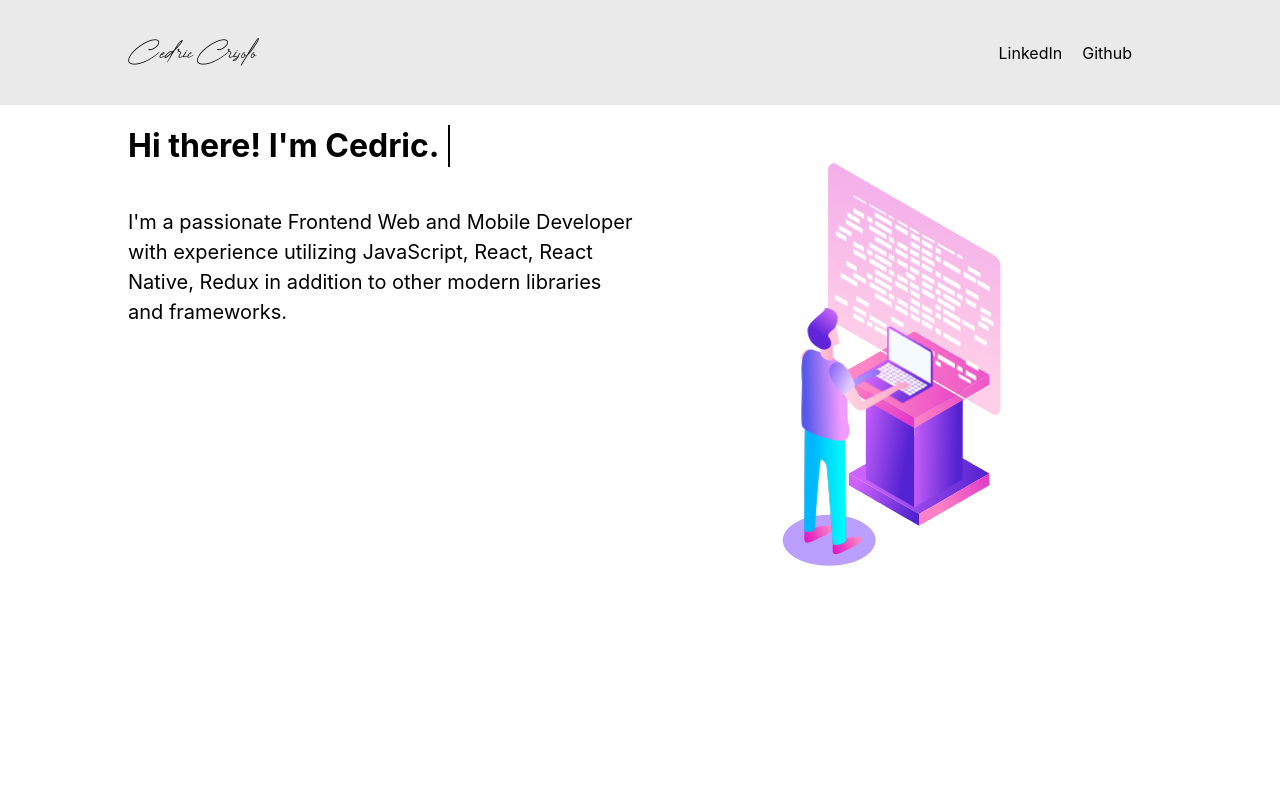
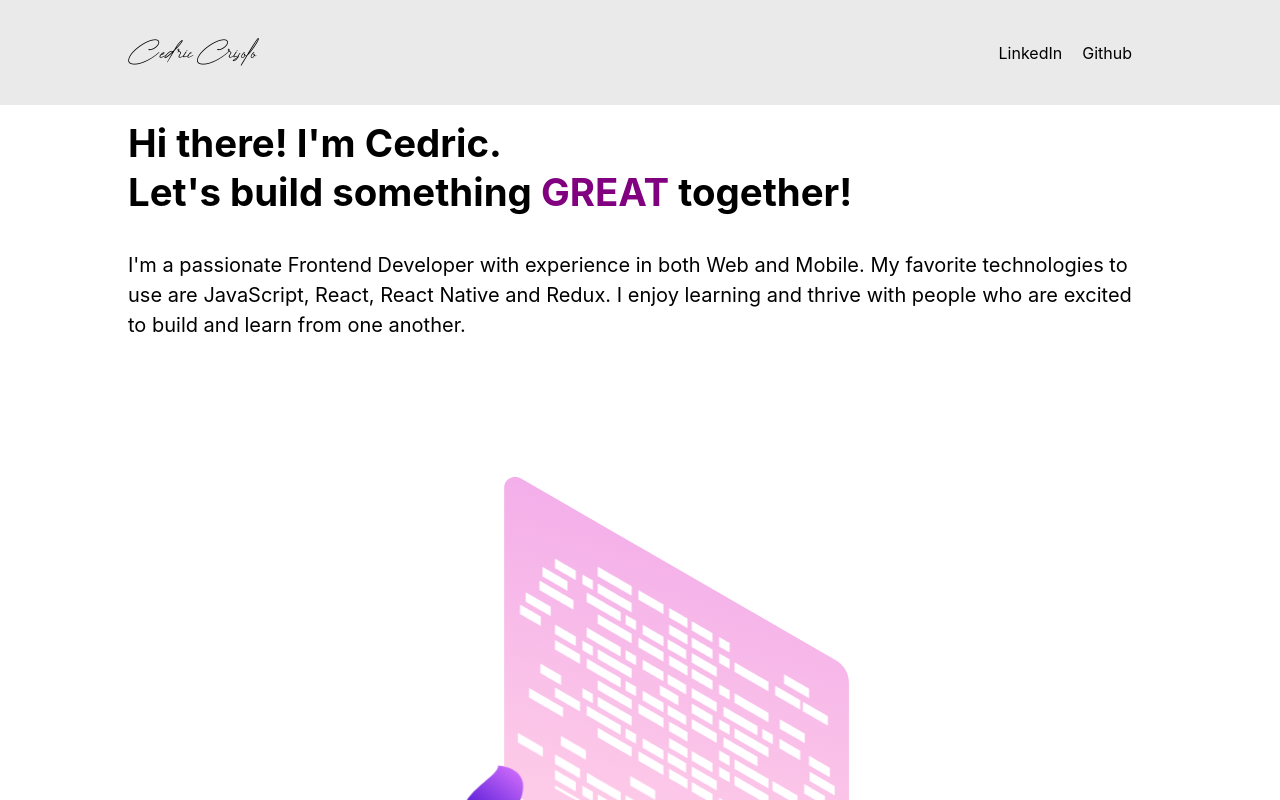
Before and after one commit to ccrisolo/ceds-portfolio, a React (Create React App) app: page / in a window 1280 px wide. Shown: the top 800 px of the page. Built offline with nearby package versions, Linux system fonts and the light colour scheme.

Commit message:
adds typing effect to intro statement

```diff
--- a/package.json
+++ b/package.json
@@ -14,6 +14,7 @@
     "react-router-dom": "^5.2.0",
     "react-scripts": "4.0.3",
     "styled-components": "^5.3.0",
+    "typewriter-effect": "^2.18.2",
     "web-vitals": "^1.1.2"
   },
   "scripts": {
--- a/src/App.css
+++ b/src/App.css
@@ -93,24 +93,15 @@ p {
     display: flex;
     justify-content: flex-start;
     align-items: center;
+    min-height: 250px;
+    margin-right: 15px;
 }
 
-.input-cursor{
-    display: inline-block;
-    width: 2px;
-    height: 42px;
-    background-color:black;
-    margin-left: 8px;
-    animation: blink .6s linear infinite alternate;
+.type-wrapper{
+    line-height: 2em;
+
+    font-size: larger;
 }
-
-@keyframes blink {
-    0% {opacity: 1;}
-    40% {opacity: 1;}
-    60% {opacity: 0;}
-    100% {opacity: 0;}
-}
-
 
 @media (min-width: 900px) {
     .App {
@@ -125,6 +116,14 @@ p {
         display: grid;
         grid-template-columns: 1fr 1fr;
     }
+    .typing-container{
+        min-height: 125px;
+        min-width: 700px;
+    }
+    .type-wrapper{
+        line-height: 1.25em;
+        font-size: larger;
+    }
 
     .intro {
         grid-column: 1/2;
@@ -135,3 +134,11 @@ p {
         grid-column: 1/-1;
     }
 }
+
+
+@media (max-width: 1400px){
+    .intro-section{
+        display: grid;
+        grid-template-columns: 1fr;
+    }
+}
--- a/src/App.js
+++ b/src/App.js
@@ -8,12 +8,9 @@ import developer from "./animations/developer.json";
 import Portfolio from "./animations/Portfolio.json";
 import Task from "./animations/Task.json";
 import NavBar from "./components/NavBar/NavBar";
-import { Signature } from "./components/NavBar/NavBarElements";
+import Typewriter from "typewriter-effect";
 
 function App() {
-
-
-
     return (
         <>
             <div className='App'>
@@ -23,17 +20,33 @@ function App() {
                 <div className='intro-section'>
                     <div className='intro'>
                         <div className='typing-container'>
-                            <span id='sentence'>
-                                <h1>Hi there! I'm Cedric.</h1>
-                            </span>
-                            <span className='input-cursor'></span>
+                            <Typewriter
+                                options={{
+                                    loop: false,
+                                    cursor: "",
+                                    delay:50,
+                                    cursorClassName: "type-cursor",
+                                    wrapperClassName: "type-wrapper",
+                                }}
+                                onInit={typewriter => {
+                                    typewriter
+                                        .typeString(
+                                            `<h1>Hi there! I'm Cedric.</h1>`
+                                        )
+                                        .pauseFor(1000)
+                                        .typeString(
+                                            `<h1>Let's build something <span style="color: purple;"> GREAT </span> together!</h1>`
+                                        )
+                                        .start();
+                                }}
+                            />
                         </div>
-                        {/* <h1>Hi there! I'm Cedric.</h1> */}
                         <p>
-                            I'm a passionate Frontend Web and Mobile Developer
-                            with experience utilizing JavaScript, React, React
-                            Native, Redux in addition to other modern libraries
-                            and frameworks.
+                            I'm a passionate Frontend Developer with experience
+                            in both Web and Mobile. My favorite technologies to
+                            use are JavaScript, React, React Native and Redux. I
+                            enjoy learning and thrive with people who are
+                            excited to build and learn from one another.
                         </p>
                     </div>
                     <div className='illustration-1'>
```
Also changed, not shown: 1 other file (tests, documents, lock files or other folders).
